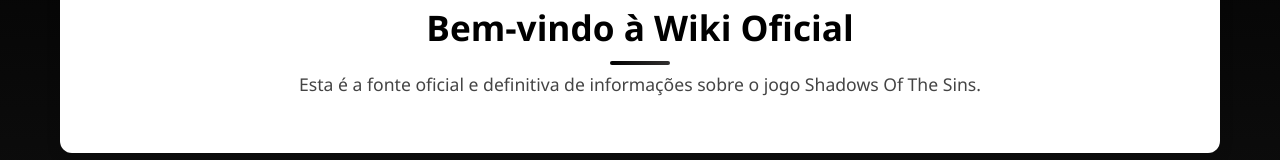
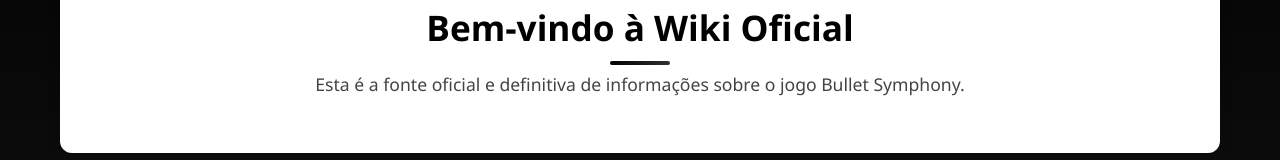
Before and after one commit to Carlos9452/WIki-bullet, a plain HTML site: page mecanicas.html in a window 1280 px wide. Shown: the part 224-384 px from the top of the page. Drawn offline with Linux system fonts and the light colour scheme.

Commit message:
Update mecanicas.html

```diff
--- a/mecanicas.html
+++ b/mecanicas.html
@@ -20,7 +20,7 @@
     <main>
         <section class="destaque">
             <h2>Bem-vindo à Wiki Oficial</h2>
-            <p>Esta é a fonte oficial e definitiva de informações sobre o jogo Shadows Of The Sins.</p>
+            <p>Esta é a fonte oficial e definitiva de informações sobre o jogo Bullet Symphony.</p>
         </section>
         <section class="mecanica-box">
             <h2>Mecânicas</h2>
@@ -48,4 +48,5 @@
     </footer>
 
 </body>
+
 </html>
```
